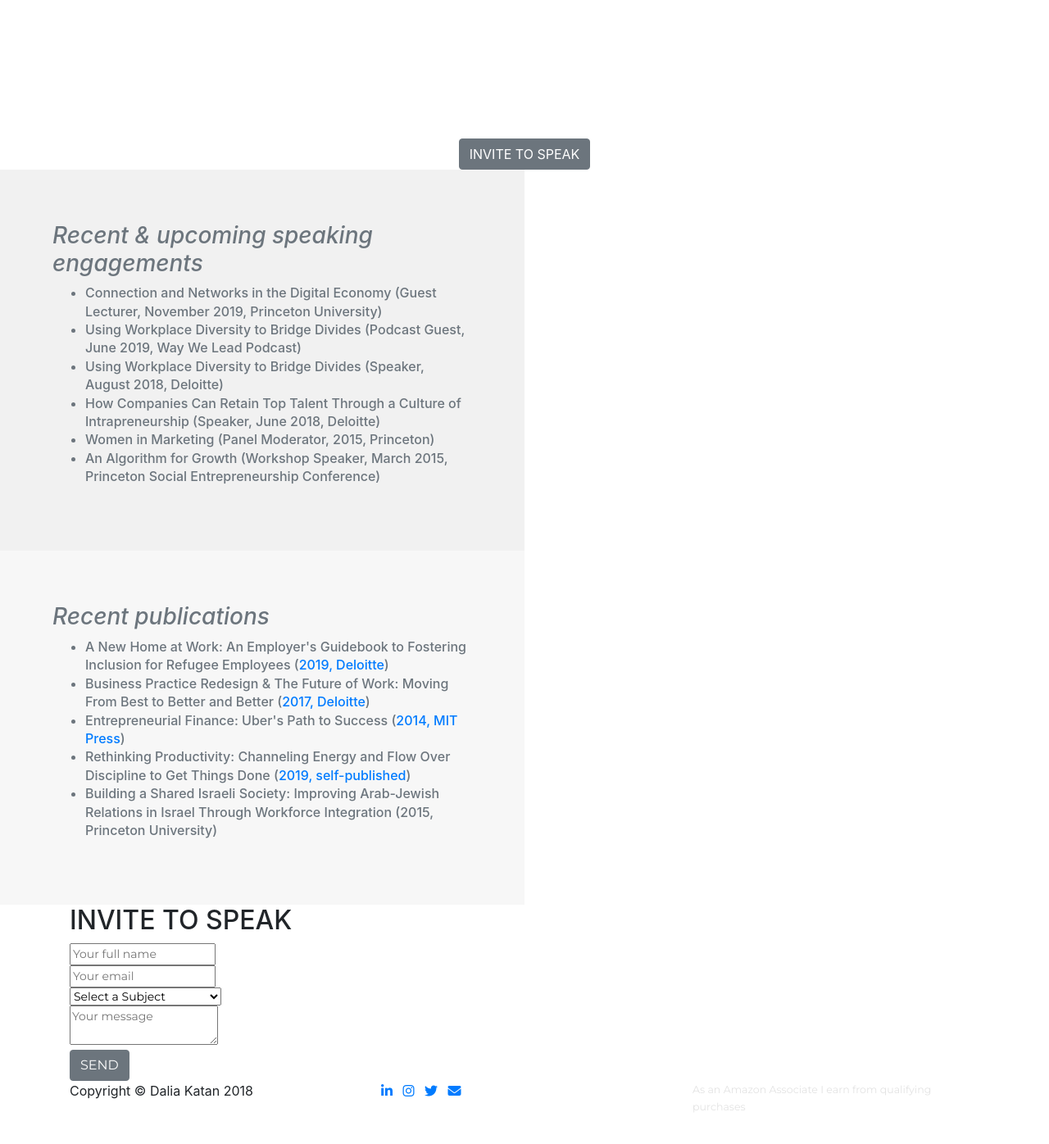
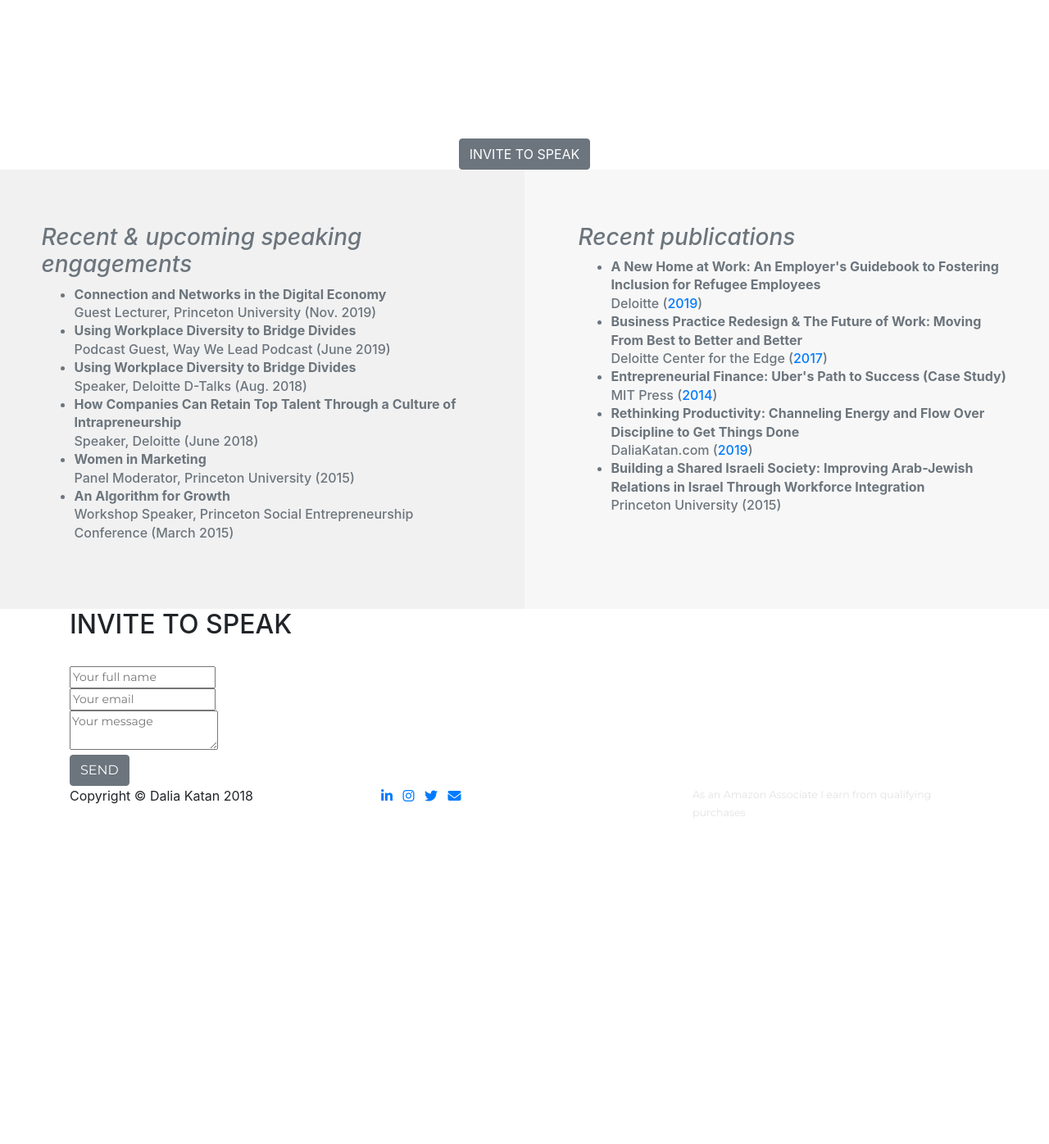
Before and after one commit to dalkat/dalkat.github.io, a Jekyll site: the page built from speaker.md, in a window 1280 px wide and 1400 px high, scrolled down 657 px. Shown: the top 1396 px of the window at 82% size. Built offline with Jekyll 4.4.1, drawn with Linux system fonts in a browser that asks for light colours; nearby versions of some CDN libraries; some web fonts are replaced; library files that are not in the unit come from our copies; after the commit the page ends 1697 px from its top, so only the background shows below that.

Commit message:
updated speaker page

```diff
--- a/_layouts/speaker.html
+++ b/_layouts/speaker.html
@@ -79,29 +79,29 @@ layout: default-sub
 
 
 <!--other categories-->
-
-<div class="col-sm-12 col-md-6" style="padding: 5%; background-color: #f1f1f1;transition: all 0.3s;">
+<div class="row">
+  <div class="col-sm-12 col-lg-6" style="padding: 5%; background-color: #f1f1f1;transition: all 0.3s;">
     <div>
       <h3 class="text-muted"><span style="text-align: center;"><em>Recent & upcoming speaking engagements</em></span></h3>
           <h5 style="font-size:1rem!important;"><ul class="text-muted" style="line-height: 1.4">
-            	<li>Connection and Networks in the Digital Economy (Guest Lecturer, November 2019, Princeton University)</li>
-            	<li>Using Workplace Diversity to Bridge Divides (Podcast Guest, June 2019, Way We Lead Podcast)</li>
-              <li>Using Workplace Diversity to Bridge Divides (Speaker, August 2018, Deloitte)</li>
-            <li>How Companies Can Retain Top Talent Through a Culture of Intrapreneurship (Speaker, June 2018, Deloitte)</li>
-            <li>Women in Marketing (Panel Moderator, 2015, Princeton)</li>
-            <li>An Algorithm for Growth (Workshop Speaker, March 2015, Princeton Social Entrepreneurship Conference)</li></ul></h5>
+          	<li><b>Connection and Networks in the Digital Economy</b><br>Guest Lecturer, Princeton University (Nov. 2019)</li>
+          	<li><b>Using Workplace Diversity to Bridge Divides</b><br>Podcast Guest, Way We Lead Podcast (June 2019)</li>
+            <li><b>Using Workplace Diversity to Bridge Divides</b><br>Speaker, Deloitte D-Talks (Aug. 2018)</li>
+            <li><b>How Companies Can Retain Top Talent Through a Culture of Intrapreneurship</b><br>Speaker, Deloitte (June 2018)</li>
+            <li><b>Women in Marketing</b><br>Panel Moderator, Princeton University (2015)</li>
+            <li><b>An Algorithm for Growth</b><br>Workshop Speaker, Princeton Social Entrepreneurship Conference (March 2015)</li></ul></h5>
   </div>
   </div>
 
-<div class="col-sm-12 col-md-6" style="padding: 5%; background-color: #f7f7f7;transition: all 0.3s;">
+  <div class="col-sm-12 col-lg-6" style="padding: 5%; background-color: #f7f7f7;transition: all 0.3s;">
     <div>
       <h3 class="text-muted"><span style="text-align: center;"><em>Recent publications</em></span></h3>
               <h5 style="font-size:1rem!important;"><ul class="text-muted" style="line-height: 1.4">
-            <li>A New Home at Work: An Employer's Guidebook to Fostering Inclusion for Refugee Employees (<a href="https://www2.deloitte.com/content/dam/insights/us/articles/4988_a-new-home-at-work/DI_A-new-home-at-work.pdf" target="_blank">2019, Deloitte</a>)</li>
-            <li>Business Practice Redesign & The Future of Work: Moving From Best to Better and Better (<a href="https://www2.deloitte.com/insights/us/en/topics/talent/business-performance-improvement/process-redesign.html" target="_blank">2017, Deloitte</a>)</li>
-            <li>Entrepreneurial Finance: Uber's Path to Success (<a href="https://mitpress.mit.edu/books/entrepreneurial-finance-and-accounting-high-tech-companies" target="_blank">2014, MIT Press</a>)</li>
-            <li>Rethinking Productivity: Channeling Energy and Flow Over Discipline to Get Things Done (<a href="https://daliakatan.com/trailmix/" target="_blank">2019, self-published</a>)</li>
-            <li>Building a Shared Israeli Society: Improving Arab-Jewish Relations in Israel Through Workforce Integration (2015, Princeton University)</li>
+              <li><b>A New Home at Work: An Employer's Guidebook to Fostering Inclusion for Refugee Employees</b><br>Deloitte (<a href="https://www2.deloitte.com/content/dam/insights/us/articles/4988_a-new-home-at-work/DI_A-new-home-at-work.pdf" target="_blank">2019</a>)</li>
+              <li><b>Business Practice Redesign & The Future of Work: Moving From Best to Better and Better</b><br>Deloitte Center for the Edge (<a href="https://www2.deloitte.com/insights/us/en/topics/talent/business-performance-improvement/process-redesign.html" target="_blank">2017</a>)</li>
+              <li><b>Entrepreneurial Finance: Uber's Path to Success (Case Study)</b><br>MIT Press (<a href="https://mitpress.mit.edu/books/entrepreneurial-finance-and-accounting-high-tech-companies" target="_blank">2014</a>)</li>
+              <li><b>Rethinking Productivity: Channeling Energy and Flow Over Discipline to Get Things Done</b><br>DaliaKatan.com (<a href="https://daliakatan.com/trailmix/" target="_blank">2019</a>)</li>
+              <li><b>Building a Shared Israeli Society: Improving Arab-Jewish Relations in Israel Through Workforce Integration</b><br>Princeton University (2015)</li>
             </ul></h5>
     </div>
   </div>
@@ -112,7 +112,7 @@ layout: default-sub
       <div class="container">
         <div class="row">
           <div class="col-lg-12 text-left">
-            <h2 class="section-heading text-uppercase">Invite to Speak</h2>
+            <h2 class="section-heading text-uppercase">Invite to Speak</h2><br>
           </div>
         </div>
 
@@ -126,9 +126,8 @@ layout: default-sub
               <form method="POST" action="https://formspree.io/dkatan.77@gmail.com" style="font-size:14px; font-family:'Montserrat', 'Helvetica Neue', Helvetica, Arial, sans-serif;">
                 <input type="text" name="name" placeholder="Your full name"required><br>
                 <input type="email" name="_replyto" placeholder="Your email" required><br>
-                <div class="customdropdown">
-                  <select name="_subject" class="embedcontact"><option>Select a Subject</option><option>Consulting Inquiry</option><option>Workshop Inquiry</option><option>Speaking Engagement</option><option>Something Else</option></select></div>
                 <textarea name="message" placeholder="Your message" class="contact" required></textarea><br>
+                <input type="hidden" name="_subject" value="Speaking Engagement"/>
                 <input type="hidden" name="_next" value="https://daliakatan.com/thanks#contact"/>
                 <button type="submit" class="btn btn-secondary btn-xl text-uppercase js-scroll-trigger">Send</button>
               </form>
```
Lines whose indentation alone changed are shown as unchanged.
